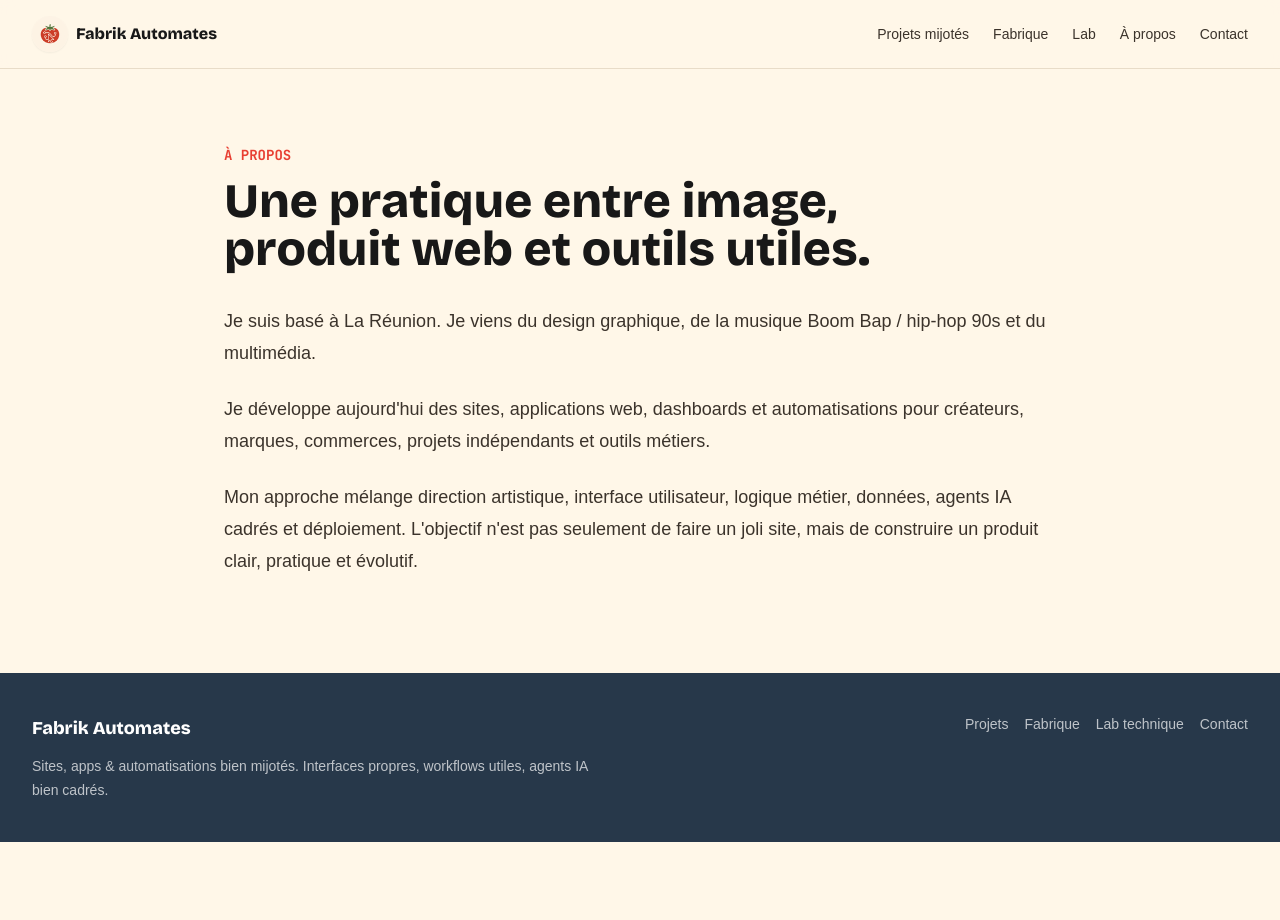
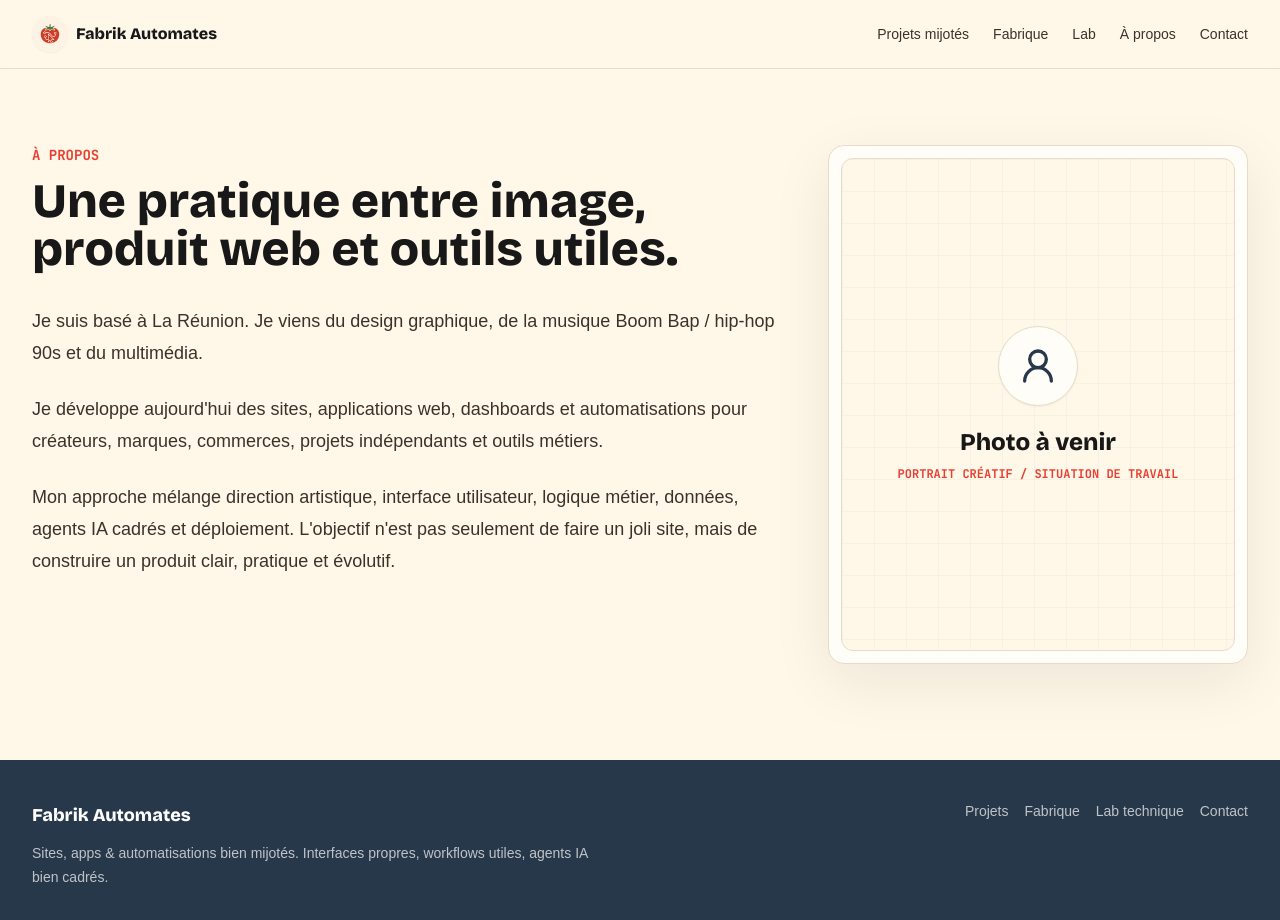
Before and after one commit to grondinfabrice-bot/myfirstportfolio, a Next.js app: page /a-propos in a window 1280 px wide. Shown: the top 920 px of the page. Before the commit the page ends 842 px from the top, so only its background shows below. Built offline with nearby package versions, Linux system fonts and the light colour scheme; a web font is replaced by a local one.

Commit message:
Add portrait placeholder to about page

```diff
--- a/src/app/a-propos/page.tsx
+++ b/src/app/a-propos/page.tsx
@@ -1,24 +1,44 @@
 import { SectionHeader } from "@/components/SectionHeader";
+import { UserRound } from "lucide-react";
 
 export default function AboutPage() {
   return (
     <section className="bg-paper pt-11 pb-16 md:pt-[76px] md:pb-24">
-      <div className="mx-auto max-w-4xl px-5 md:px-8">
+      <div className="mx-auto grid max-w-7xl gap-10 px-5 md:px-8 lg:grid-cols-[minmax(0,1fr)_360px] lg:items-start xl:grid-cols-[minmax(0,1fr)_420px]">
+        <div>
           <SectionHeader eyebrow="À propos" title="Une pratique entre image, produit web et outils utiles." />
-        <div className="mt-8 space-y-6 text-lg leading-8 text-graphite">
+          <div className="mt-8 max-w-3xl space-y-6 text-lg leading-8 text-graphite">
             <p>
               Je suis basé à La Réunion. Je viens du design graphique, de la musique Boom Bap / hip-hop 90s et du
               multimédia.
             </p>
             <p>
-            Je développe aujourd'hui des sites, applications web, dashboards et automatisations pour créateurs, marques,
-            commerces, projets indépendants et outils métiers.
+              Je développe aujourd'hui des sites, applications web, dashboards et automatisations pour créateurs,
+              marques, commerces, projets indépendants et outils métiers.
             </p>
             <p>
-            Mon approche mélange direction artistique, interface utilisateur, logique métier, données, agents IA cadrés
-            et déploiement. L'objectif n'est pas seulement de faire un joli site, mais de construire un produit clair,
-            pratique et évolutif.
+              Mon approche mélange direction artistique, interface utilisateur, logique métier, données, agents IA
+              cadrés et déploiement. L'objectif n'est pas seulement de faire un joli site, mais de construire un produit
+              clair, pratique et évolutif.
             </p>
+          </div>
+        </div>
+
+        <div className="w-full max-w-sm lg:ml-auto lg:max-w-none">
+          <div className="rounded-2xl border border-fog bg-cream p-3 shadow-soft">
+            <div className="relative flex aspect-[4/5] flex-col items-center justify-center overflow-hidden rounded-xl border border-fog bg-paper text-center">
+              <div className="absolute inset-0 opacity-[0.24] [background-image:linear-gradient(rgba(39,56,74,0.12)_1px,transparent_1px),linear-gradient(90deg,rgba(39,56,74,0.12)_1px,transparent_1px)] [background-size:32px_32px]" />
+              <div className="relative flex h-20 w-20 items-center justify-center rounded-full border border-fog bg-cream text-slate shadow-sm">
+                <UserRound className="h-10 w-10" />
+              </div>
+              <div className="relative mt-5 px-6">
+                <p className="font-display text-2xl font-black text-ink">Photo à venir</p>
+                <p className="mt-2 font-mono text-xs font-bold uppercase text-tomato">
+                  Portrait créatif / situation de travail
+                </p>
+              </div>
+            </div>
+          </div>
         </div>
       </div>
     </section>
```
Lines whose indentation alone changed are shown as unchanged.
